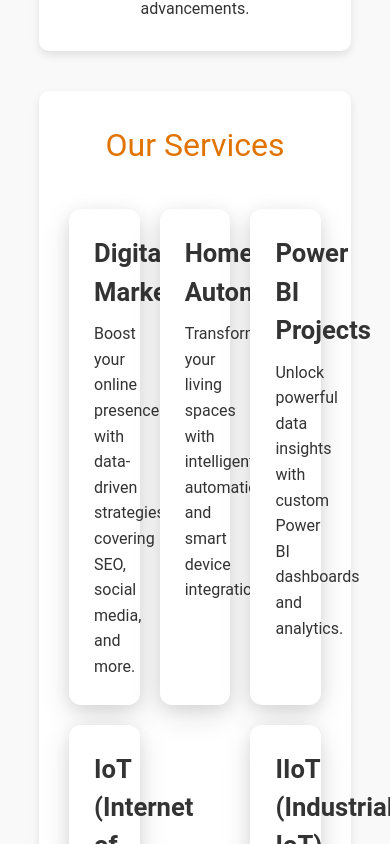
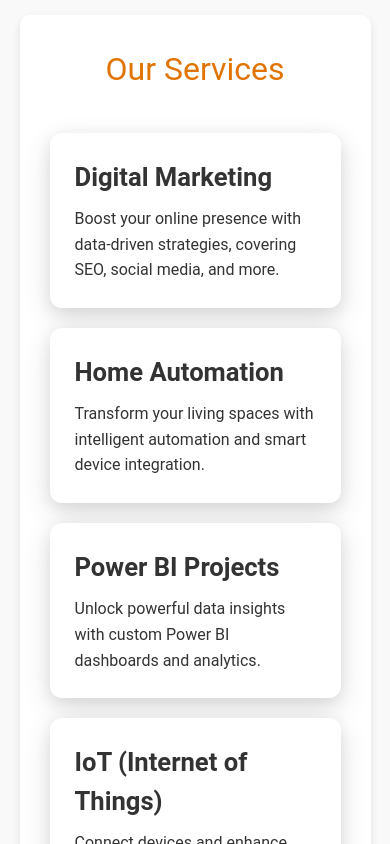
Before and after one commit to parts2product/Key-Koders, a React (Create React App) app in the folder frontend/: page /about in a window 390 px wide. Shown: the part 1120-1964 px from the top of the page. Built offline with nearby package versions, Linux system fonts and the light colour scheme.

Commit message:
responsive about

```diff
--- a/frontend/public/index.html
+++ b/frontend/public/index.html
@@ -24,7 +24,7 @@
       work correctly both with client-side routing and a non-root public URL.
       Learn how to configure a non-root public URL by running `npm run build`.
     -->
-    <title>React App</title>
+    <title>KeyKoders</title>
   </head>
   <body>
     <noscript>You need to enable JavaScript to run this app.</noscript>
--- a/frontend/src/Components/About.jsx
+++ b/frontend/src/Components/About.jsx
@@ -1,14 +1,14 @@
 import React, { useState } from 'react';
 
 const About = () => {
-  // Inline styles
+  // Inline styles with responsiveness
   const sectionStyle = {
-    padding: '60px 0',
-    backgroundColor: '#f9f9f9', // Set background color here
+    padding: '60px 5%',
+    backgroundColor: '#f9f9f9',
   };
 
   const containerStyle = {
-    width: '80%',
+    maxWidth: '1200px',
     margin: '0 auto',
     textAlign: 'center',
   };
@@ -24,19 +24,19 @@
   const headingStyle = {
     fontSize: '2.5rem',
     marginBottom: '20px',
-    color: '#f38a00', // Primary orange color
+    color: '#f38a00',
   };
 
   const subheadingStyle = {
     fontSize: '2rem',
-    color: '#e17400', // Secondary orange color
+    color: '#e17400',
     marginBottom: '15px',
   };
 
   const paragraphStyle = {
     fontSize: '1rem',
     lineHeight: '1.6',
-    color: '#333', // Text color
+    color: '#333',
   };
 
   const servicesStyle = {
@@ -50,7 +50,7 @@
   const serviceTagBaseStyle = {
     backgroundColor: '#ffffff',
     padding: '25px',
-    width: '28%',
+    width: 'calc(33% - 20px)',
     boxShadow: '0 10px 30px rgba(0, 0, 0, 0.12), 0 4px 15px rgba(0, 0, 0, 0.08)',
     borderRadius: '12px',
     transition: 'transform 0.3s ease, background-color 0.3s ease',
@@ -60,11 +60,27 @@
   // State for hover effect
   const [hoveredService, setHoveredService] = useState(null);
 
+  // Responsive adjustments
+  const responsiveServiceTagStyle = (isHovered) => ({
+    ...serviceTagBaseStyle,
+    transform: isHovered ? 'scale(1.1)' : 'scale(1)',
+    backgroundColor: isHovered ? '#f38a00' : '#ffffff',
+    color: isHovered ? '#fff' : '#333',
+    width: '100%', // Mobile view
+    maxWidth: '300px',
+    margin: '0 auto',
+  });
+
+  const responsiveServicesStyle = {
+    ...servicesStyle,
+    flexDirection: 'column', // Stack on smaller screens
+    alignItems: 'center',
+  };
+
   return (
     <section id="about" style={sectionStyle}>
       <div style={containerStyle}>
-
-        {/* About Section - Centered Block */}
+        {/* About Section */}
         <div style={blockStyle}>
           <h2 style={headingStyle}>About KeyKoders</h2>
           <p style={paragraphStyle}>
@@ -73,7 +89,7 @@
           </p>
         </div>
 
-        {/* Vision Section - Centered Block */}
+        {/* Vision Section */}
         <div style={blockStyle}>
           <h3 style={subheadingStyle}>Our Vision</h3>
           <p style={paragraphStyle}>
@@ -82,7 +98,7 @@
           </p>
         </div>
 
-        {/* Mission Section - Centered Block */}
+        {/* Mission Section */}
         <div style={blockStyle}>
           <h3 style={subheadingStyle}>Our Mission</h3>
           <p style={paragraphStyle}>
@@ -93,30 +109,49 @@
         {/* Services Section */}
         <div style={{ ...blockStyle, marginTop: '40px' }}>
           <h3 style={subheadingStyle}>Our Services</h3>
-          <div style={servicesStyle}>
+          <div
+            style={
+              window.innerWidth < 768 ? responsiveServicesStyle : servicesStyle
+            }
+          >
             {['Digital Marketing', 'Home Automation', 'Power BI Projects', 'IoT (Internet of Things)', 'IIoT (Industrial IoT)'].map((service, index) => {
               const isHovered = hoveredService === index;
               return (
                 <div
                   key={index}
-                  style={{
-                    ...serviceTagBaseStyle,
-                    transform: isHovered ? 'scale(1.1)' : 'scale(1)',
-                    backgroundColor: isHovered ? '#f38a00' : '#ffffff',
-                    color: isHovered ? '#fff' : '#333',
-                  }}
+                  style={
+                    window.innerWidth < 768
+                      ? responsiveServiceTagStyle(isHovered)
+                      : {
+                          ...serviceTagBaseStyle,
+                          transform: isHovered ? 'scale(1.1)' : 'scale(1)',
+                          backgroundColor: isHovered ? '#f38a00' : '#ffffff',
+                          color: isHovered ? '#fff' : '#333',
+                        }
+                  }
                   onMouseEnter={() => setHoveredService(index)}
                   onMouseLeave={() => setHoveredService(null)}
                 >
-                  <h4 style={{ fontSize: '1.6rem', fontWeight: 'bold', marginBottom: '10px' }}>
+                  <h4
+                    style={{
+                      fontSize: '1.6rem',
+                      fontWeight: 'bold',
+                      marginBottom: '10px',
+                    }}
+                  >
                     {service}
                   </h4>
                   <p style={paragraphStyle}>
-                    {service === 'Digital Marketing' && 'Boost your online presence with data-driven strategies, covering SEO, social media, and more.'}
-                    {service === 'Home Automation' && 'Transform your living spaces with intelligent automation and smart device integration.'}
-                    {service === 'Power BI Projects' && 'Unlock powerful data insights with custom Power BI dashboards and analytics.'}
-                    {service === 'IoT (Internet of Things)' && 'Connect devices and enhance your business operations with IoT solutions.'}
-                    {service === 'IIoT (Industrial IoT)' && 'Optimize industrial processes with IIoT to improve efficiency, safety, and reduce costs.'}
+                    {service === 'Digital Marketing' &&
+                      'Boost your online presence with data-driven strategies, covering SEO, social media, and more.'}
+                    {service === 'Home Automation' &&
+                      'Transform your living spaces with intelligent automation and smart device integration.'}
+                    {service === 'Power BI Projects' &&
+                      'Unlock powerful data insights with custom Power BI dashboards and analytics.'}
+                    {service === 'IoT (Internet of Things)' &&
+                      'Connect devices and enhance your business operations with IoT solutions.'}
+                    {service === 'IIoT (Industrial IoT)' &&
+                      'Optimize industrial processes with IIoT to improve efficiency, safety, and reduce costs.'}
                   </p>
                 </div>
               );
```
